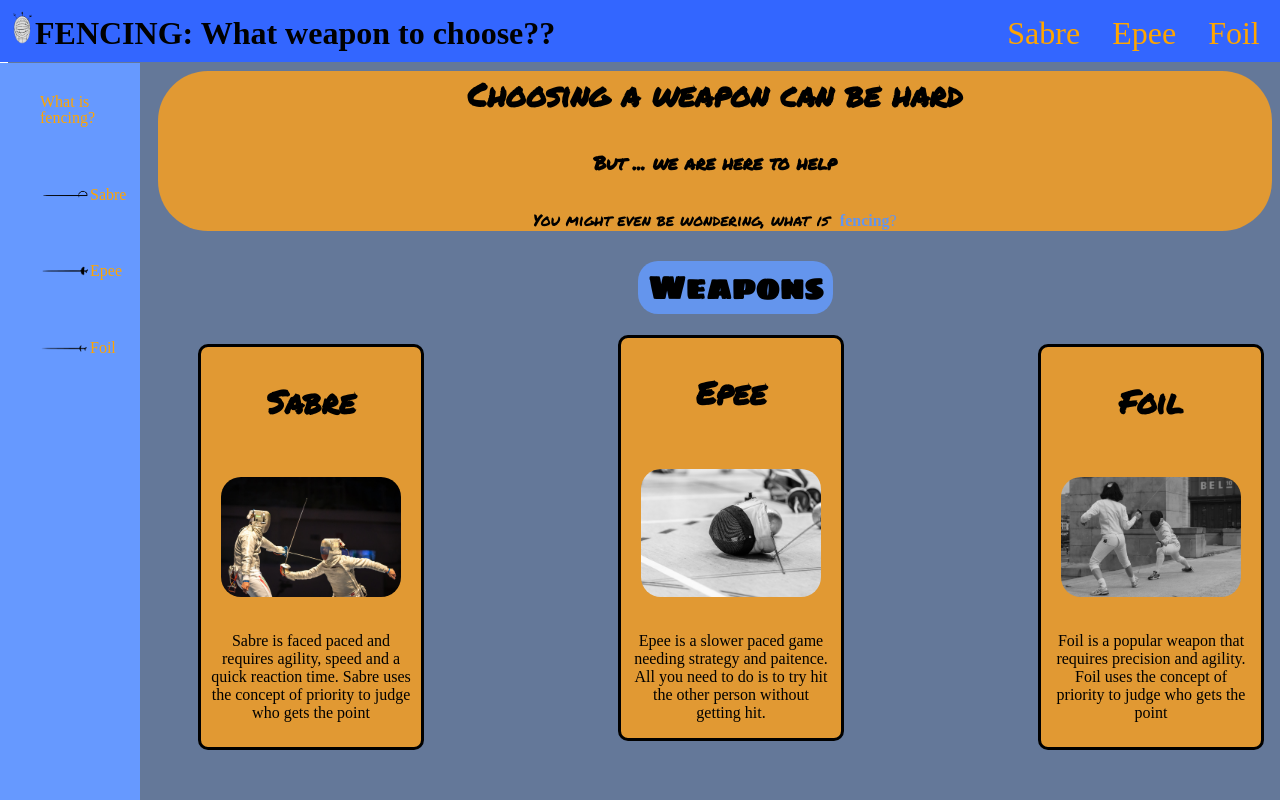
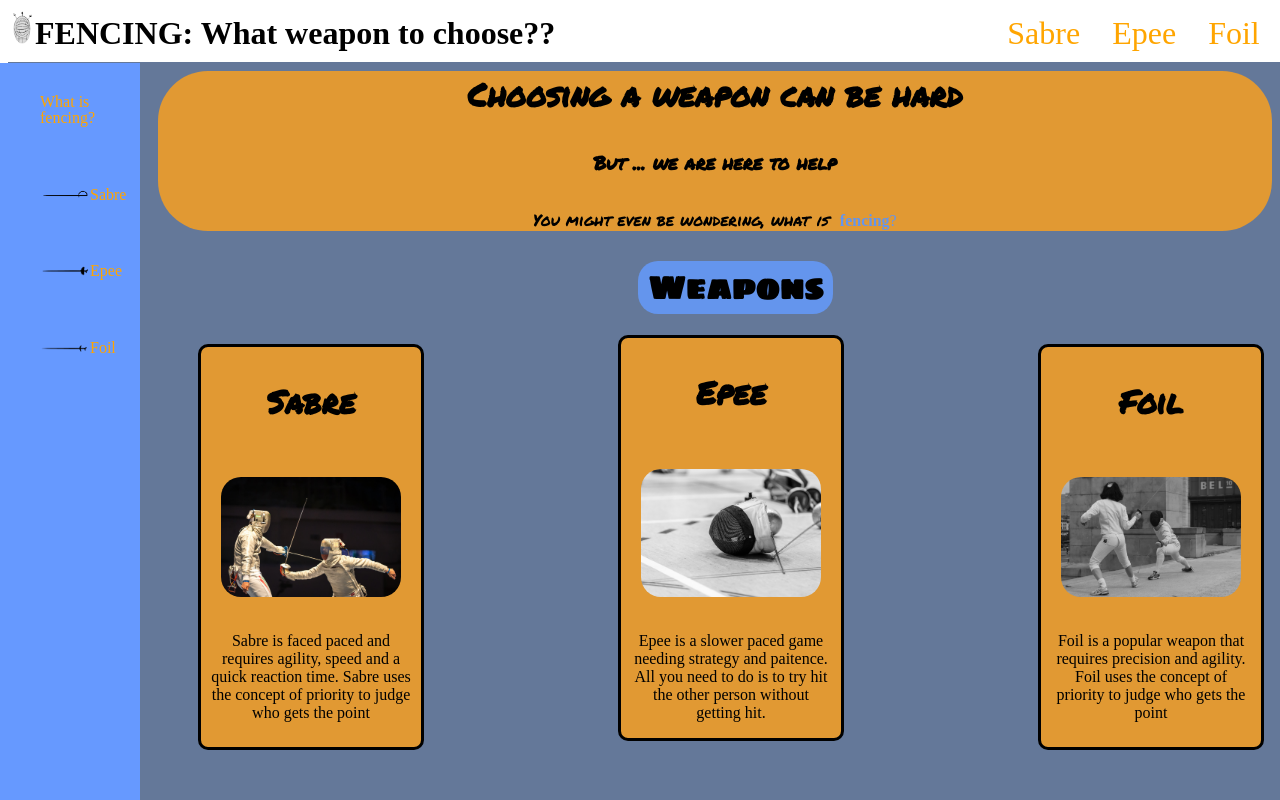
Before and after one commit to AwesomenessOfTheShadows/AwesomenessOfTheShadows.github.io, a plain HTML site: page index.html in a window 1280 px wide. Shown: the top 800 px of the page. Drawn offline with Linux system fonts and the light colour scheme; a web font is replaced by a local one.

Commit message:
Update Home.css

```diff
--- a/Home.css
+++ b/Home.css
@@ -17,7 +17,7 @@ nav.navlinks{
 }
 
 .topbar{
-  background-color: rgb(51, 102, 255);
+  background-color: white;
   padding-left: 10px;
   padding-right: 10px;
   padding-top: 10px;
```
